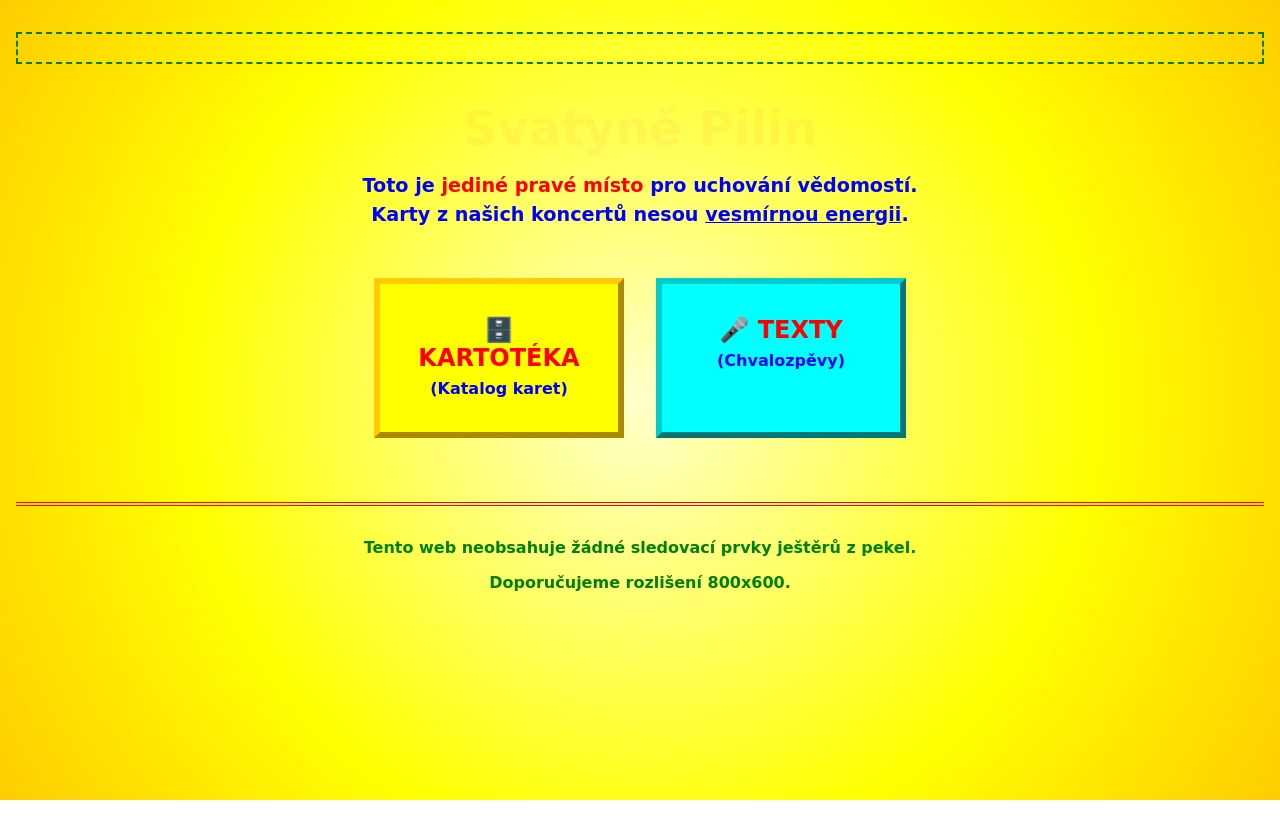
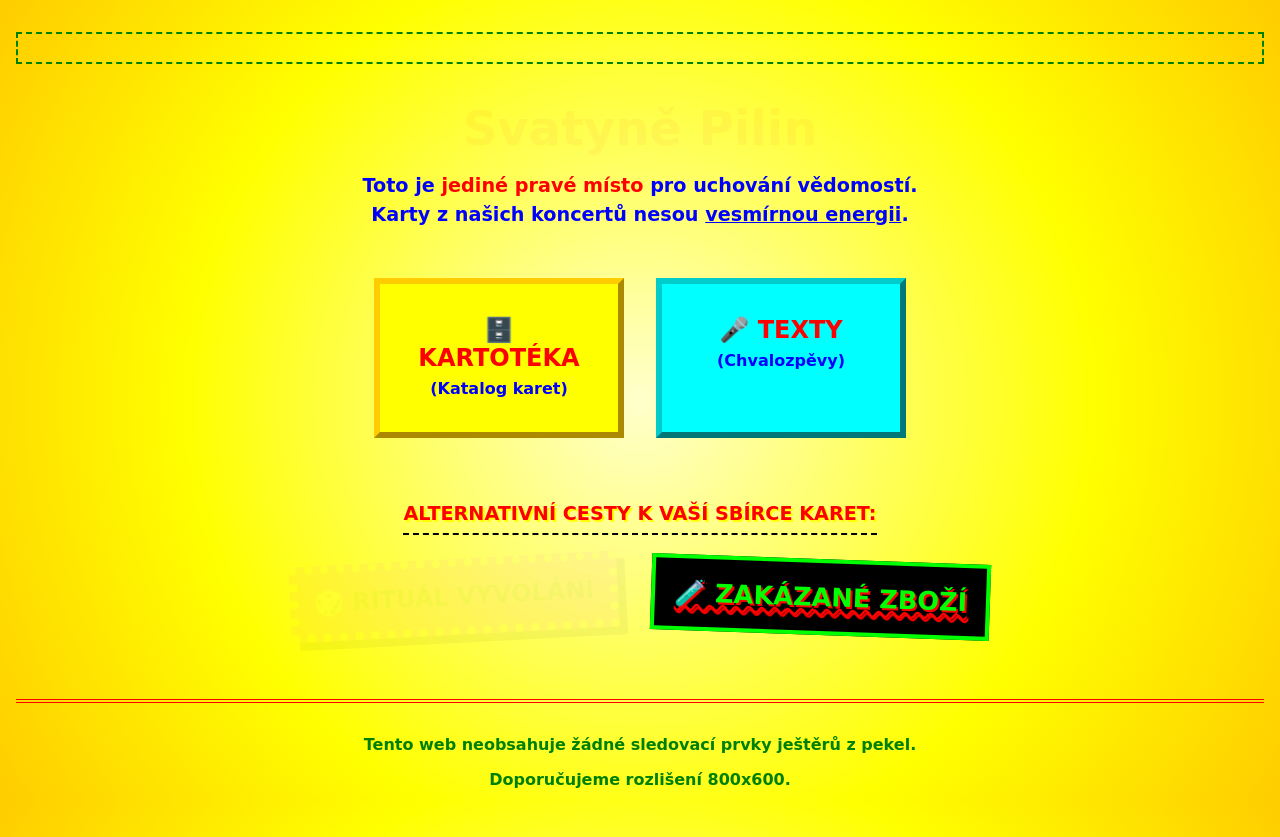
Before and after one commit to sawduststudios/sawdust-card-library, a React (Vite) app: page /#/ in a window 1280 px wide. Before the commit the page ends 800 px from the top, so only its background shows below. Built offline with nearby package versions, Linux system fonts and the light colour scheme.

Commit message:
navigation improvements

```diff
--- a/src/components/Layout.jsx
+++ b/src/components/Layout.jsx
@@ -1,14 +1,26 @@
-import { Link, Outlet } from 'react-router-dom';
+import { NavLink, Outlet } from 'react-router-dom';
 
 export default function Layout() {
+  const getNavStyle = ({ isActive }, isHome = false) => ({
+    padding: '0.5rem 1rem',
+    border: isActive ? '3px inset #FF0000' : '3px outset #ccc',
+    backgroundColor: isActive ? '#FFFF00' : '#e0e0e0',
+    textDecoration: 'none',
+    fontWeight: 'bold',
+    color: isActive ? '#FF0000' : '#0000FF',
+    transform: isActive ? 'scale(1.05)' : 'none'
+  });
+
   return (
     <div className="rainbow-border" style={{ maxWidth: '800px', margin: '2rem auto', backgroundColor: '#FFFFFF' }}>
-      <nav className="no-print" style={{ padding: '1rem', borderBottom: '4px ridge #FF0000', display: 'flex', flexWrap: 'wrap', gap: '1rem', justifyContent: 'center', backgroundColor: '#FFFFCC' }}>
-        <Link to="/" style={{ padding: '0.5rem 1rem', border: '3px outset #ccc', backgroundColor: '#e0e0e0', textDecoration: 'none', fontWeight: 'bold', color: '#0000FF' }}>Svatyně Pilin</Link>
-        <Link to="/kartoteka" style={{ padding: '0.5rem 1rem', border: '3px outset #ccc', backgroundColor: '#e0e0e0', textDecoration: 'none', fontWeight: 'bold', color: '#0000FF' }}>Kartotéka</Link>
-        <Link to="/texty" style={{ padding: '0.5rem 1rem', border: '3px outset #ccc', backgroundColor: '#e0e0e0', textDecoration: 'none', fontWeight: 'bold', color: '#0000FF' }}>Texty</Link>
-        <Link to="/vyvolat" className="blink" style={{ padding: '0.5rem 1rem', border: '3px outset #FF00FF', backgroundColor: '#FFFF00', textDecoration: 'none', fontWeight: 'bold', color: '#FF0000' }}>🎲 RITUÁL VYVOLÁNÍ</Link>
-        <Link to="/seznamka" className="blink" style={{ padding: '0.5rem 1rem', border: '3px outset #00FF00', backgroundColor: '#000000', textDecoration: 'none', fontWeight: 'bold', color: '#00FF00' }}>🧪 ZAKÁZANÉ ZBOŽÍ</Link>
+      <nav className="no-print" style={{ padding: '1rem', borderBottom: '4px ridge #FF0000', display: 'flex', flexWrap: 'wrap', gap: '1rem', justifyContent: 'center', backgroundColor: '#FFFFCC', alignItems: 'center' }}>
+        <NavLink to="/" style={(props) => getNavStyle(props, true)}>Svatyně Pilin</NavLink>
+
+        {/* Visual separator */}
+        <div style={{ width: '4px', height: '30px', backgroundColor: '#FF0000', borderRight: '2px solid #000', margin: '0 1rem' }}></div>
+
+        <NavLink to="/kartoteka" style={getNavStyle}>Kartotéka</NavLink>
+        <NavLink to="/texty" style={getNavStyle}>Texty</NavLink>
       </nav>
       <main style={{ padding: '1rem', textAlign: 'center' }}>
         <Outlet />
--- /dev/null
+++ b/src/components/WiggleLink.jsx
@@ -0,0 +1,48 @@
+import { motion, useAnimation } from 'framer-motion';
+import { useEffect, forwardRef } from 'react';
+import { Link } from 'react-router-dom';
+
+const MotionLink = motion(Link);
+
+export default function WiggleLink({ to, baseRot = 0, style, className, children }) {
+  const controls = useAnimation();
+
+  useEffect(() => {
+    let timeoutId;
+    let isMounted = true;
+
+    const triggerWiggle = async () => {
+      // Random delay between 6 and 14 seconds
+      const delay = 6000 + Math.random() * 8000;
+      timeoutId = setTimeout(async () => {
+        if (!isMounted) return;
+        await controls.start({
+          rotate: [baseRot, baseRot + 5, baseRot - 5, baseRot + 5, baseRot - 5, baseRot],
+          scale: [1, 1.05, 1.05, 1.05, 1.05, 1],
+          transition: { duration: 0.4, ease: "easeInOut" }
+        });
+        if (isMounted) triggerWiggle();
+      }, delay);
+    };
+
+    triggerWiggle();
+
+    return () => {
+      isMounted = false;
+      clearTimeout(timeoutId);
+    };
+  }, [baseRot, controls]);
+
+  // Framer motion uses numbers for rotate (mapped to degrees)
+  return (
+    <MotionLink
+      to={to}
+      className={className}
+      animate={controls}
+      initial={{ rotate: baseRot, scale: 1 }}
+      style={style}
+    >
+      {children}
+    </MotionLink>
+  );
+}
--- a/src/pages/Landing.jsx
+++ b/src/pages/Landing.jsx
@@ -1,4 +1,5 @@
 import { Link } from 'react-router-dom';
+import WiggleLink from '../components/WiggleLink';
 
 export default function Landing() {
   return (
@@ -13,7 +14,7 @@ export default function Landing() {
         Karty z našich koncertů nesou <span style={{ textDecoration: 'underline' }}>vesmírnou energii</span>.
       </p>
 
-      <div style={{ display: 'flex', gap: '2rem', justifyContent: 'center', marginTop: '3rem', flexWrap: 'wrap' }}>
+      <div style={{ display: 'flex', gap: '2rem', justifyContent: 'center', marginTop: '3rem', flexWrap: 'wrap', position: 'relative', zIndex: 10 }}>
         <Link to="/kartoteka" style={{
           display: 'block',
           padding: '2rem',
@@ -45,6 +46,48 @@ export default function Landing() {
         </Link>
       </div>
 
+      {/* Cursed but UX-friendly links */}
+      <div style={{ marginTop: '3rem', textAlign: 'center' }}>
+        <h2 style={{ color: '#FF0000', borderBottom: '2px dashed #000', display: 'inline-block', paddingBottom: '0.5rem', marginBottom: '1.5rem', fontSize: '1.2rem', textTransform: 'uppercase' }}>
+          Alternativní cesty k vaší sbírce karet:
+        </h2>
+
+        <div style={{ display: 'flex', gap: '2rem', justifyContent: 'center', flexWrap: 'wrap', padding: '0 1rem' }}>
+          <Link to="/vyvolat" className="blink" style={{
+            display: 'inline-block',
+            transform: 'rotate(-3deg)',
+            padding: '1rem',
+            backgroundColor: '#FF00FF',
+            border: '8px dotted #FFFF00',
+            textDecoration: 'none',
+            color: '#000',
+            fontWeight: 'bold',
+            fontSize: '1.5rem',
+            boxShadow: '8px 8px 0px #000',
+            maxWidth: '90vw',
+            boxSizing: 'border-box'
+          }}>
+            🎲 RITUÁL VYVOLÁNÍ
+          </Link>
+
+          <WiggleLink to="/seznamka" baseRot={2} style={{
+            display: 'inline-block',
+            padding: '1.2rem',
+            backgroundColor: '#000',
+            border: '4px solid #00FF00',
+            textDecoration: 'underline wavy #FF0000',
+            color: '#00FF00',
+            fontWeight: 'bold',
+            fontSize: '1.6rem',
+            textShadow: '2px 2px #FF0000',
+            maxWidth: '90vw',
+            boxSizing: 'border-box'
+          }}>
+            🧪 ZAKÁZANÉ ZBOŽÍ
+          </WiggleLink>
+        </div>
+      </div>
+
       <div style={{ marginTop: '4rem', borderTop: '4px double #FF0000', paddingTop: '1rem', color: '#008000', fontWeight: 'bold' }}>
         <p>Tento web neobsahuje žádné sledovací prvky ještěrů z pekel.</p>
         <p>Doporučujeme rozlišení 800x600.</p>
--- a/src/pages/Library.jsx
+++ b/src/pages/Library.jsx
@@ -1,4 +1,5 @@
 import { useSearchParams, Link } from 'react-router-dom';
+import WiggleLink from '../components/WiggleLink';
 import data from '../../data/cards.json';
 import { filterAndSortCards } from '../utils/filterCards';
 
@@ -89,6 +90,41 @@ export default function Library() {
   return (
     <div style={{ textAlign: 'left', padding: '1rem', backgroundColor: '#FFFFCC', border: '5px ridge #00FF00' }}>
       <h2 className="blink" style={{ borderBottom: '4px double #FF0000', paddingBottom: '0.5rem', marginBottom: '1rem', textAlign: 'center' }}>KARTOTÉKA SVĚTLA</h2>
+
+      {/* Sub-features accessible from library */}
+      <div style={{ display: 'flex', gap: '1.5rem', justifyContent: 'center', marginBottom: '2.5rem', marginTop: '1rem', flexWrap: 'wrap' }}>
+        <WiggleLink to="/vyvolat" baseRot={-2} style={{
+          display: 'inline-block',
+          padding: '0.5rem 1rem',
+          backgroundColor: '#FF00FF',
+          border: '4px dotted #FFFF00',
+          textDecoration: 'none',
+          color: '#000',
+          fontWeight: 'bold',
+          fontSize: '1.2rem',
+          boxShadow: '4px 4px 0px #000',
+          maxWidth: '90vw',
+          boxSizing: 'border-box'
+        }}>
+          🎲 Vyvolat kartu
+        </WiggleLink>
+
+        <WiggleLink to="/seznamka" baseRot={2} style={{
+          display: 'inline-block',
+          padding: '0.6rem 1rem',
+          backgroundColor: '#000',
+          border: '3px solid #00FF00',
+          textDecoration: 'underline wavy #FF0000',
+          color: '#00FF00',
+          fontWeight: 'bold',
+          fontSize: '1.2rem',
+          textShadow: '1px 1px #FF0000',
+          maxWidth: '90vw',
+          boxSizing: 'border-box'
+        }}>
+          🧪 Zakázané zboží
+        </WiggleLink>
+      </div>
 
       {/* Search & Filters */}
       <div style={{ backgroundColor: '#C0C0C0', padding: '1rem', border: '4px outset #FFFFFF', marginBottom: '1.5rem', color: '#000000', fontWeight: 'bold' }}>
```
